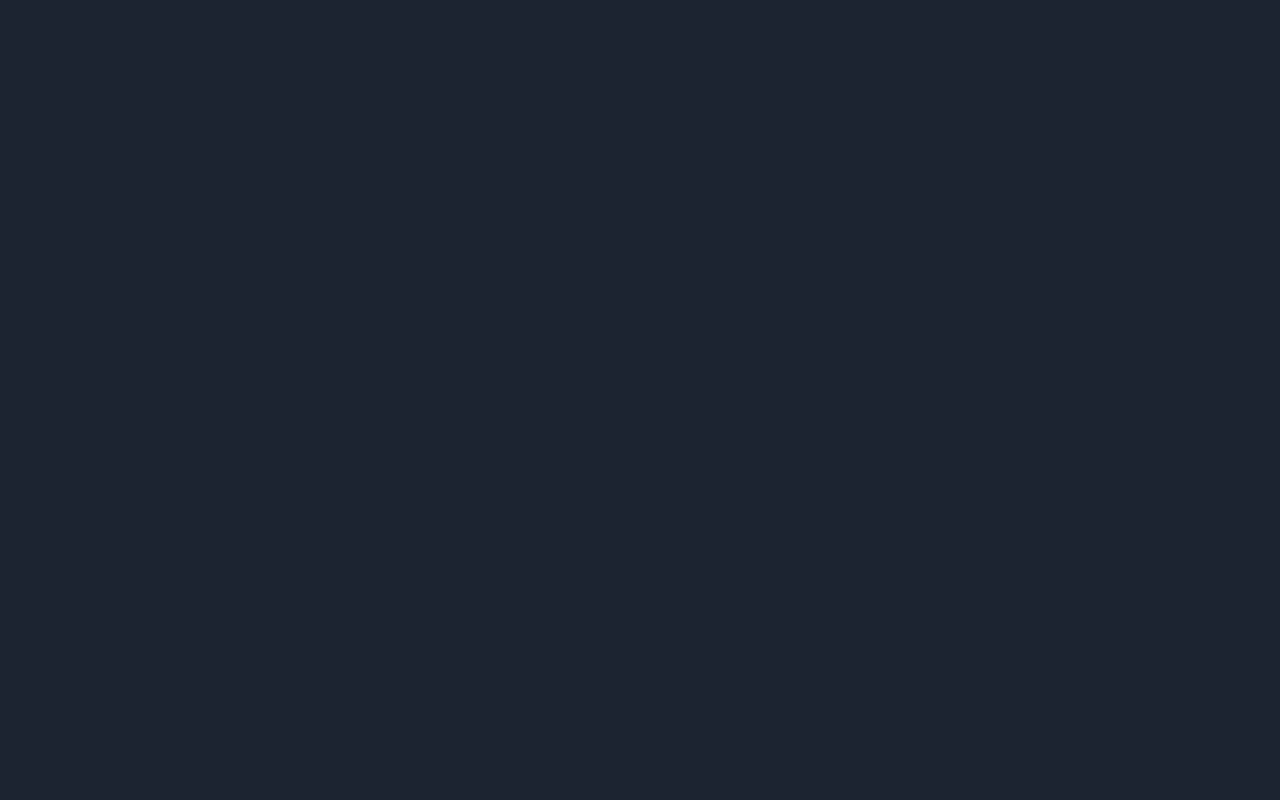
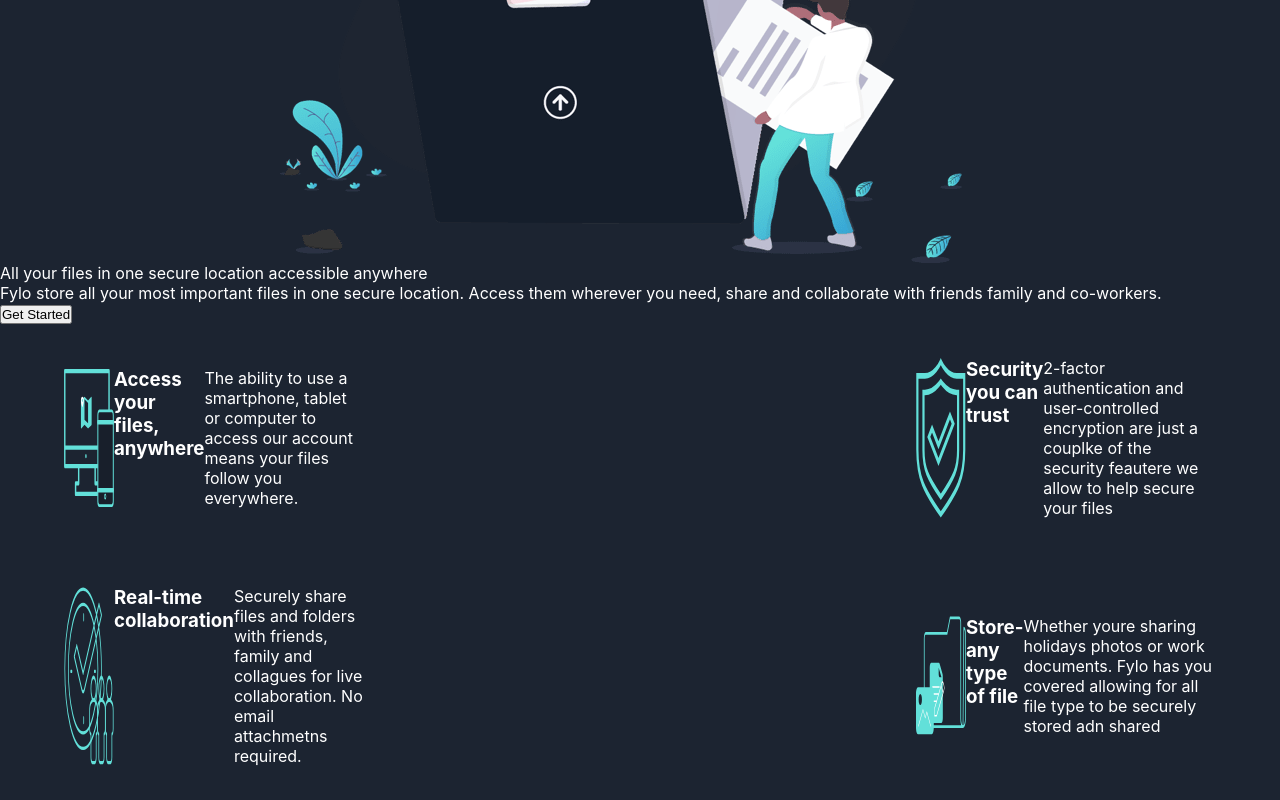
Before and after one commit to hornerek12a/szkolenie-react-landing, a React (Create React App) app: page / in a window 1280 px wide. Shown: the part 424-1224 px from the top of the page. Before the commit the page ends 800 px from the top, so only its background shows below. Built offline with nearby package versions, Linux system fonts and the light colour scheme.

Commit message:
Elementy bez css

```diff
--- /dev/null
+++ b/src/components/BodyCard/BodyCard.module.css
@@ -0,0 +1,9 @@
+.div{
+    width: 90%;
+    max-width:1440px;
+    margin:  0 auto;
+    display: flex;
+    justify-content: space-between;
+    align-items: center;
+    padding: 34px 0;
+}
--- /dev/null
+++ b/src/components/BodyCard/BodyCard1.js
@@ -0,0 +1,17 @@
+import React from 'react'
+import Card from '../Card/Card'
+import iconAccessAnyWhere from "../../images/icon-access-anywhere.svg"
+import iconSecurity from "../../images/icon-security.svg";
+import styles from "./BodyCard.module.css";
+
+const BodyCard1 = () => {
+  console.log(styles)
+  return (
+  <div className={styles.div}>
+        <Card  title="Access your files, anywhere" desc="The ability to use a smartphone, tablet or computer to access our account means your files follow you everywhere." image={iconAccessAnyWhere}/>
+        <Card title="Security you can trust" desc="2-factor authentication and user-controlled encryption are just a couplke of the security feautere we allow to help secure your files" image={iconSecurity}/>
+  </div>
+  )
+}
+
+export default BodyCard1
--- /dev/null
+++ b/src/components/BodyCard/BodyCard2.js
@@ -0,0 +1,17 @@
+import React from 'react'
+import Card from '../Card/Card'
+import iconAnyFile from "../../images/icon-any-file.svg";
+import iconCollaboration from "../../images/icon-collaboration.svg"
+import styles from "./BodyCard.module.css"
+
+
+const BodyCard2 = () => {
+  return (
+    <div className={styles.div}>
+        <Card title="Real-time collaboration" desc="Securely share files and folders with friends, family and collagues for live collaboration. No email attachmetns required." image={iconCollaboration}/>
+      <Card title="Store-any type of file" desc="Whether youre sharing holidays photos or work documents. Fylo has you covered allowing for all file type to be securely stored adn shared" image={iconAnyFile}/>
+    </div>
+  )
+}
+
+export default BodyCard2
--- /dev/null
+++ b/src/components/BodyTop/BodyTop.js
@@ -0,0 +1,17 @@
+import React from 'react'
+import bodyTopImage from "../../images/illustration-intro.png"
+import Button from '../Button/Button'
+import styles from "./BodyTop.module.css"
+
+const BodyTop = () => {
+  return (
+  <div>
+      <img  className={styles.image} src={bodyTopImage} alt="BodyTop"/>
+      <p>All your files in one secure location accessible anywhere</p>
+      <p>Fylo store all your most important files in one secure location. Access them wherever you need, share and collaborate with friends family and co-workers.</p>
+    <Button/>
+    </div>
+    )
+}
+
+export default BodyTop
--- /dev/null
+++ b/src/components/BodyTop/BodyTop.module.css
@@ -0,0 +1,4 @@
+.image{
+    display: flex;
+    margin: 0 auto;
+}
--- /dev/null
+++ b/src/components/Button/Button.js
@@ -0,0 +1,9 @@
+import React from 'react'
+
+const Button = () => {
+  return (
+    <button>Get Started</button>
+  )
+}
+
+export default Button
--- /dev/null
+++ b/src/components/Card/Card.js
@@ -0,0 +1,14 @@
+import React from 'react'
+import styles from "./Card.module.css"
+
+const Card = ({image, title, desc}) => {
+  return (
+    <article className={styles.card}>
+      <img  className={styles.image} alt={title} src={image}/>
+      <h3 className ={styles.header}>{title}</h3>
+      <p className={styles.desc}>{desc}</p>
+    </article>
+  )
+}
+
+export default Card
--- /dev/null
+++ b/src/components/Card/Card.module.css
@@ -0,0 +1,9 @@
+.card{
+    width:300px;
+    display: flex;
+}
+.image{
+    display: flex;
+    margin: 0 auto;
+    width:50px;
+}
--- a/src/pages/HomePages.js
+++ b/src/pages/HomePages.js
@@ -1,10 +1,19 @@
 import React from 'react'
+import BodyCard1 from '../components/BodyCard/BodyCard1'
+import BodyCard2 from '../components/BodyCard/BodyCard2'
+import BodyTop from '../components/BodyTop/BodyTop'
 import { MainTemplate } from '../components/MainTemplate/MainTemplate'
+
+
 
 function HomePages() {
   return (
     <MainTemplate>
       <h2>Home pages</h2>
+      <BodyTop/>
+      <BodyCard1/>
+      <BodyCard2/>
+
     </MainTemplate>
   )
 }
```
Also changed, not shown: src/components/Button/Button.modules.js (added).
